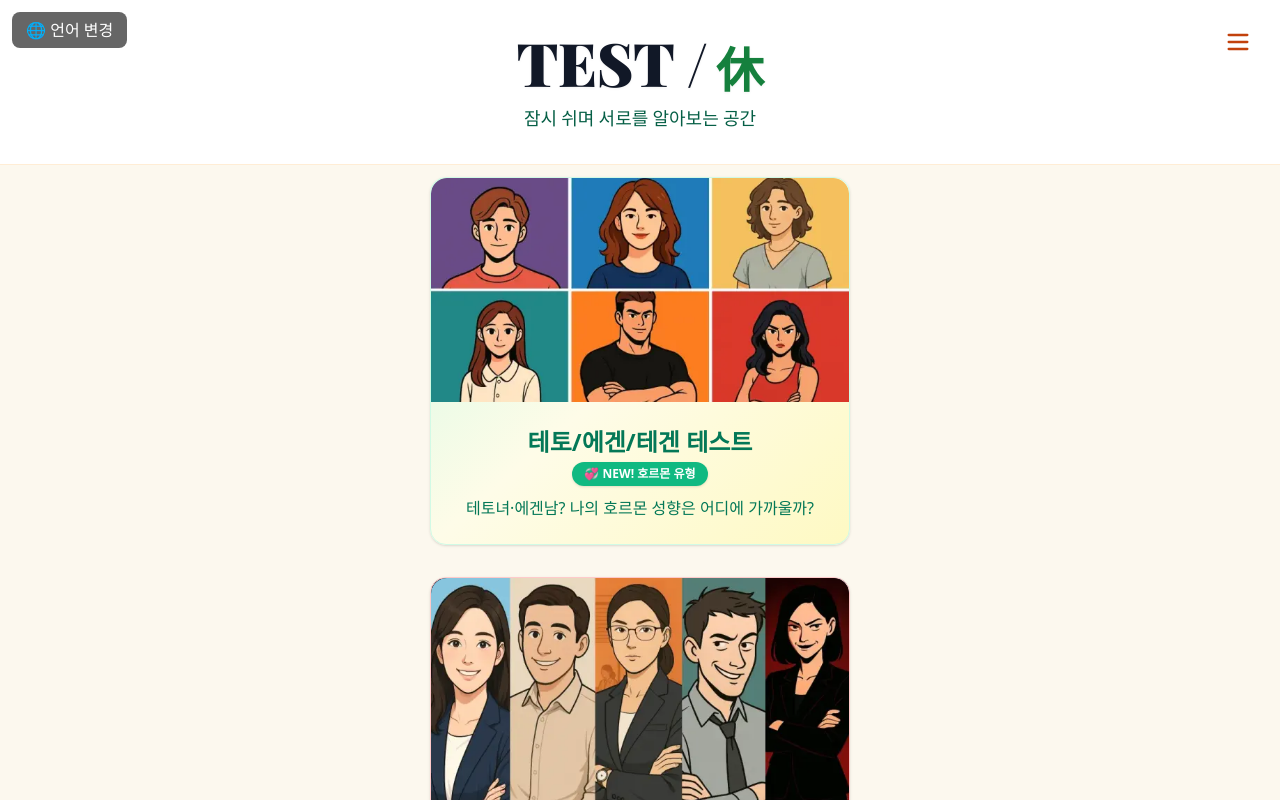
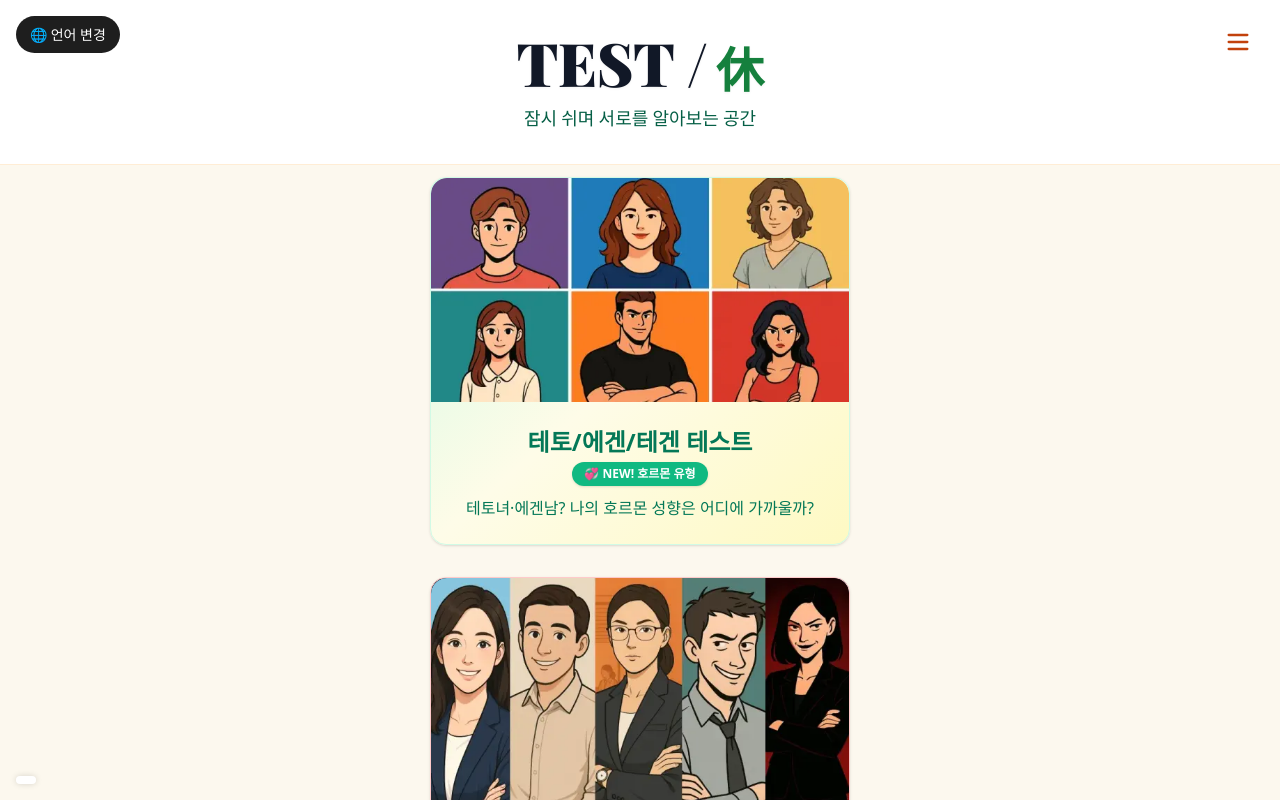
Before and after one commit to ParkHugh/TestHugh, a Next.js app: page / in a window 1280 px wide. Shown: the top 800 px of the page. Built offline with nearby package versions, Linux system fonts and the light colour scheme.

Commit message:
langchain

```diff
--- a/pages/_app.js
+++ b/pages/_app.js
@@ -1,50 +1,40 @@
 import "@/styles/globals.css";
 import Head from "next/head";
-import { useState } from "react";
 import dynamic from "next/dynamic";
 
-// ✅ Google 번역 위젯을 클라이언트에서만 렌더링
 const GoogleTranslateLoader = dynamic(
   () => import("@/components/GoogleTranslateLoader"),
   { ssr: false }
 );
 
 export default function App({ Component, pageProps }) {
-  const [isTranslateReady, setIsTranslateReady] = useState(false);
-
-  const triggerTranslate = () => {
-    const combo = document.querySelector(".goog-te-combo");
-    if (combo) {
-      combo.focus();
-      combo.click();
-    } else {
-      alert("🌐 번역 드롭다운이 아직 준비되지 않았습니다.");
-    }
-  };
-
   return (
     <>
       <Head>
         <link rel="icon" href="/favicon.ico" />
       </Head>
 
-      {/* ✅ 클라이언트에서만 번역 위젯 로딩 */}
-      <GoogleTranslateLoader onReady={() => setIsTranslateReady(true)} />
+      {/* ✅ 번역 위젯 항상 표시 */}
+      <GoogleTranslateLoader />
 
-      {/* ✅ 언어 변경 버튼 */}
+      {/* ✅ 새련된 언어 버튼 (돋보이게 유도용) */}
       <div
         style={{
           position: "fixed",
-          top: 12,
-          left: 12,
-          background: isTranslateReady ? "#1e1e1e" : "#666",
+          top: 16,
+          left: 16,
+          background: "#1e1e1e",
           color: "#fff",
-          padding: "6px 14px",
-          borderRadius: "8px",
+          padding: "8px 14px",
+          borderRadius: "20px",
           cursor: "pointer",
           zIndex: 9999,
+          fontSize: "14px",
         }}
-        onClick={triggerTranslate}
+        onClick={() => {
+          const combo = document.querySelector(".goog-te-combo");
+          if (combo) combo.focus();
+        }}
       >
         🌐 언어 변경
       </div>
--- a/src/components/GoogleTranslateLoader.jsx
+++ b/src/components/GoogleTranslateLoader.jsx
@@ -1,25 +1,30 @@
 import { useEffect } from "react";
 
-export default function GoogleTranslateLoader({ onReady }) {
+export default function GoogleTranslateLoader() {
   useEffect(() => {
-    window.googleTranslateElementInit = function () {
+    const addTranslateScript = () => {
+      if (document.querySelector("#google-translate-script")) return;
+
+      const script = document.createElement("script");
+      script.id = "google-translate-script";
+      script.src =
+        "https://translate.google.com/translate_a/element.js?cb=googleTranslateElementInit";
+      script.async = true;
+      document.head.appendChild(script);
+    };
+
+    window.googleTranslateElementInit = () => {
       new window.google.translate.TranslateElement(
         {
           pageLanguage: "ko",
           includedLanguages: "ko,en,es",
           layout: window.google.translate.TranslateElement.InlineLayout.SIMPLE,
-          autoDisplay: false,
         },
         "google_translate_element"
       );
-      onReady(); // ✅ 위젯 로드 후 부모에게 알림
     };
 
-    const script = document.createElement("script");
-    script.src =
-      "https://translate.google.com/translate_a/element.js?cb=googleTranslateElementInit";
-    script.async = true;
-    document.head.appendChild(script);
+    addTranslateScript();
   }, []);
 
   return (
@@ -27,13 +32,13 @@ export default function GoogleTranslateLoader({ onReady }) {
       id="google_translate_element"
       style={{
         position: "fixed",
-        bottom: 0,
-        left: 0,
-        width: 1,
-        height: 1,
-        opacity: 0.01,
-        pointerEvents: "none",
-        zIndex: -1,
+        bottom: 16,
+        left: 16,
+        zIndex: 9999,
+        background: "#fff",
+        padding: "4px 10px",
+        borderRadius: "8px",
+        boxShadow: "0 0 6px rgba(0,0,0,0.15)",
       }}
     />
   );
```
